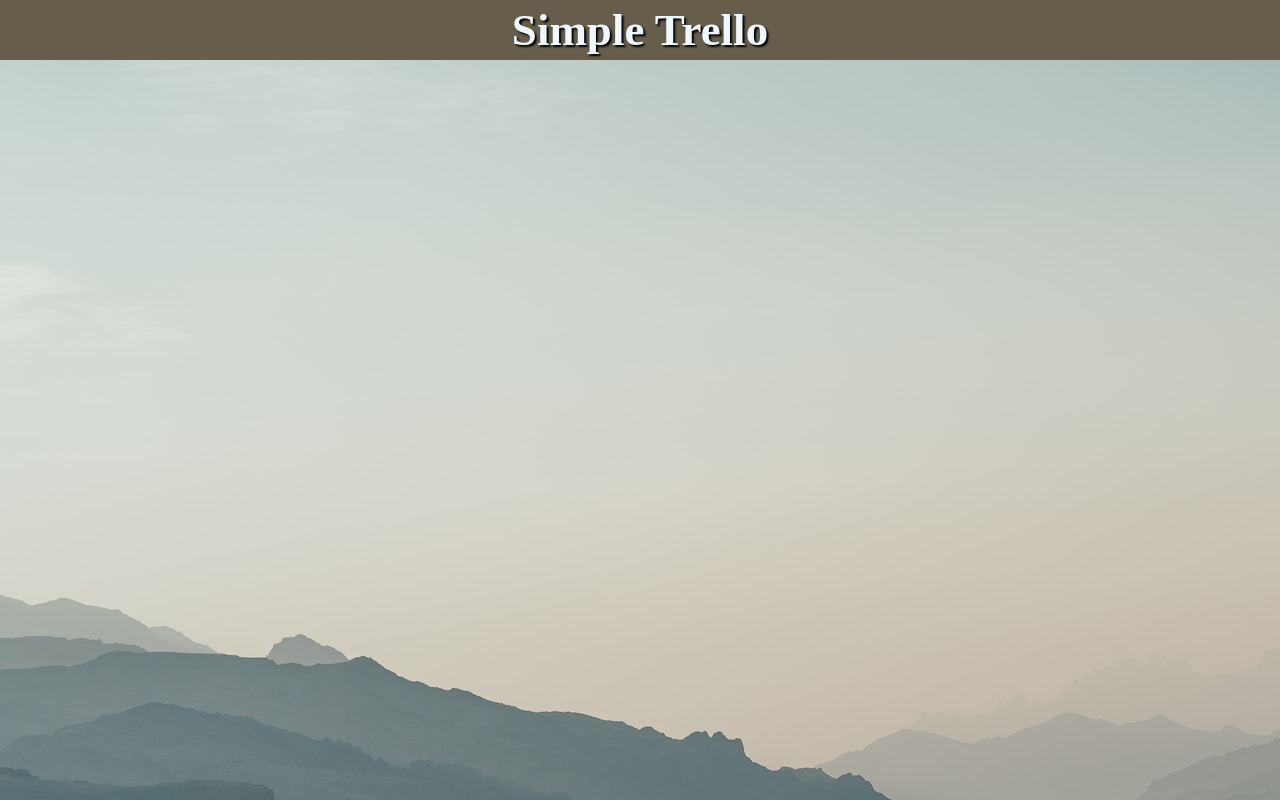
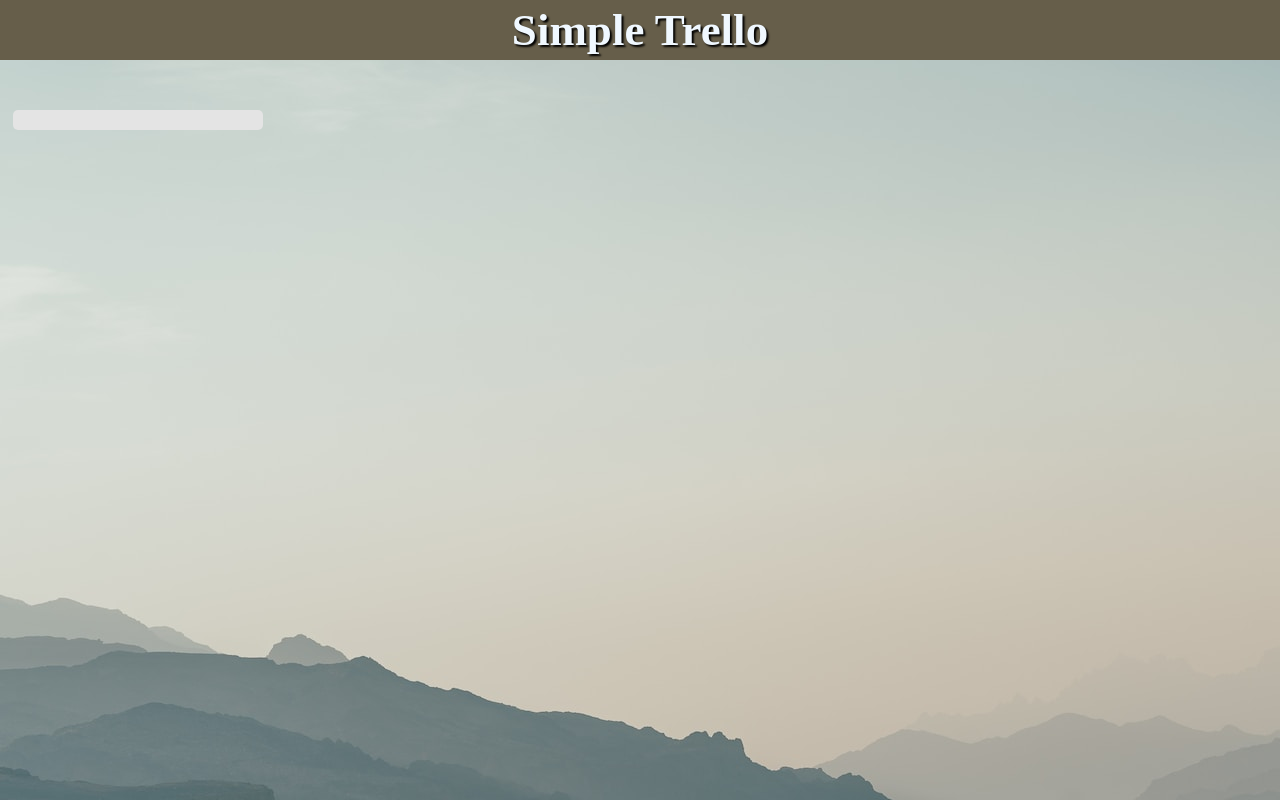
Before and after one commit to YukaIshida-VT/trello-clone, a React (Create React App) app: page / in a window 1280 px wide. Built offline with nearby package versions, Linux system fonts and the light colour scheme.

Commit message:
28. TaskCardコンポーネントを作成しよう

```diff
--- a/src/components/task/TaskCard.jsx
+++ b/src/components/task/TaskCard.jsx
@@ -1,9 +1,16 @@
 import React from 'react'
+import { TaskCardTitle } from './TaskCardTitle'
+import { TaskCardDeleteButton } from './button/TaskCardDeleteButton'
+import { TaskAddInput } from './input/TaskAddInput'
+import { Tasks } from './Tasks'
 
 export const TaskCard = () => {
   return (
-    <div>
-
+    <div className="taskCard">
+      <TaskCardTitle />
+      <TaskCardDeleteButton />
+      <TaskAddInput />
+      <Tasks />
     </div>
   )
 }
--- /dev/null
+++ b/src/components/task/TaskCardTitle.jsx
@@ -0,0 +1,9 @@
+import React from 'react'
+
+export const TaskCardTitle = () => {
+  return (
+    <div>
+
+    </div>
+  )
+}
--- /dev/null
+++ b/src/components/task/Tasks.jsx
@@ -0,0 +1,9 @@
+import React from 'react'
+
+export const Tasks = () => {
+  return (
+    <div>
+
+    </div>
+  )
+}
--- /dev/null
+++ b/src/components/task/button/TaskCardDeleteButton.jsx
@@ -0,0 +1,9 @@
+import React from 'react'
+
+export const TaskCardDeleteButton = () => {
+  return (
+    <div>
+
+    </div>
+  )
+}
--- /dev/null
+++ b/src/components/task/input/TaskAddInput.jsx
@@ -0,0 +1,9 @@
+import React from 'react'
+
+export const TaskAddInput = () => {
+  return (
+    <div>
+
+    </div>
+  )
+}
--- a/src/index.css
+++ b/src/index.css
@@ -23,3 +23,11 @@
   background-repeat: no-repeat;
   height: 100vh;
 }
+
+.taskCard {
+  width: 250px;
+  padding: 10px 25px;
+  margin: 10px 1%;
+  background-color: rgb(228, 228, 228);
+  border-radius: 5px;
+}
```
